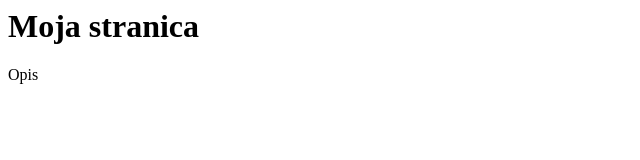
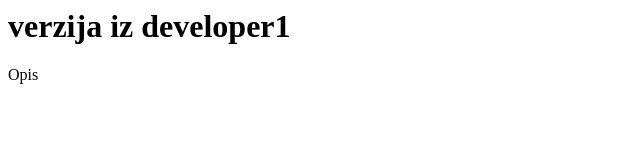
Before and after one commit to AhmedSkillz/rs1-v01-git2, a plain HTML site: page index.html in a window 1280 px wide. Shown: the whole page, without its empty margins (0-640 px from the left). Drawn offline with Linux system fonts and the light colour scheme.

Commit message:
naslov od developer1

```diff
--- a/index.html
+++ b/index.html
@@ -1 +1 @@
-<h1> Moja stranica </h1><p>Opis</p>
+<h1>verzija iz developer1 </h1><p>Opis</p>
```
